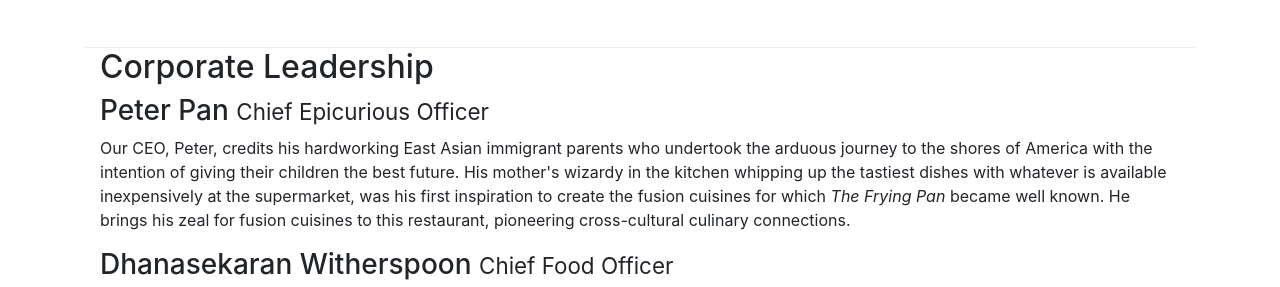
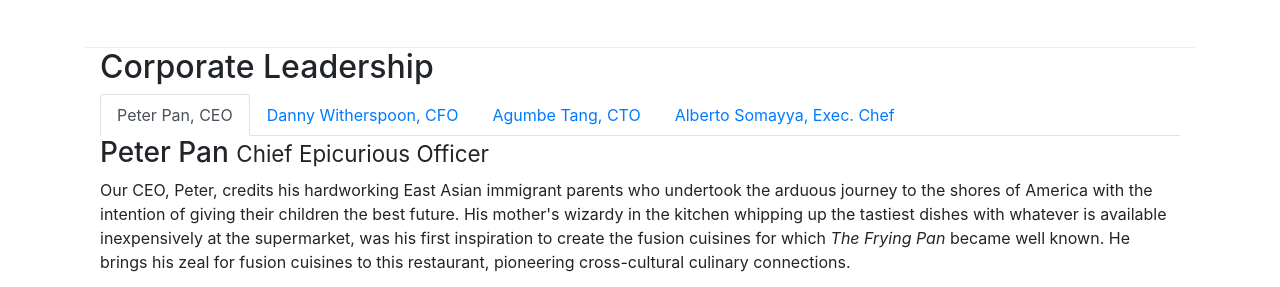
Before and after one commit to Hazem94/Front-End-UI, a website: page aboutus.html in a window 1280 px wide. Shown: the part 837-1124 px from the top of the page. Drawn offline with nearby package versions, Linux system fonts and the light colour scheme.

Commit message:
Tabbed navigation

```diff
--- a/aboutus.html
+++ b/aboutus.html
@@ -74,14 +74,38 @@
         <div>
             <div class="col-12">
                 <h2>Corporate Leadership</h2>
+                <ul class="nav nav-tabs">
+                    <li class="nav-item">
+                        <a class="nav-link active" href="#peter" role="tab" data-toggle="tab">Peter Pan, CEO</a>
+                    </li>
+                    <li class="nav-item">
+                        <a class="nav-link" href="#danny" role="tab" data-toggle="tab">Danny Witherspoon, CFO</a>
+                    </li>
+                    <li class="nav-item">
+                        <a class="nav-link" href="#agumbe" role="tab" data-toggle="tab">Agumbe Tang, CTO</a>
+                    </li>
+                    <li class="nav-item">
+                        <a class="nav-link" href="#alberto" role="tab" data-toggle="tab">Alberto Somayya, Exec. Chef</a>
+                    </li>
+                </ul>
+                <div class="tab-content">
+                    <div class="tab-pane fade show active" id="peter">
                         <h3>Peter Pan <small>Chief Epicurious Officer</small></h3>
                         <p class="d-none d-lg-block">Our CEO, Peter, credits his hardworking East Asian immigrant parents who undertook the arduous journey to the shores of America with the intention of giving their children the best future. His mother's wizardy in the kitchen whipping up the tastiest dishes with whatever is available inexpensively at the supermarket, was his first inspiration to create the fusion cuisines for which <em>The Frying Pan</em> became well known. He brings his zeal for fusion cuisines to this restaurant, pioneering cross-cultural culinary connections.</p>
+                    </div>
+                    <div class="tab-pane fade" id="danny">
                         <h3>Dhanasekaran Witherspoon <small>Chief Food Officer</small></h3>
                         <p class="d-none d-lg-block">Our CFO, Danny, as he is affectionately referred to by his colleagues, comes from a long established family tradition in farming and produce. His experiences growing up on a farm in the Australian outback gave him great appreciation for varieties of food sources. As he puts it in his own words, <em>Everything that runs, wins, and everything that stays, pays!</em></p>
+                    </div>
+                    <div class="tab-pane fade" id="agumbe">
                         <h3>Agumbe Tang <small>Chief Taste Officer</small></h3>
                         <p class="d-none d-lg-block">Blessed with the most discerning gustatory sense, Agumbe, our CTO, personally ensures that every dish that we serve meets his exacting tastes. Our chefs dread the tongue lashing that ensues if their dish does not meet his exacting standards. He lives by his motto, <em>You click only if you survive my lick.</em></p>
+                    </div>
+                    <div class="tab-pane fade" id="alberto">
                         <h3>Alberto Somayya <small>Executive Chef</small></h3>
                         <p class="d-none d-lg-block">Award winning three-star Michelin chef with wide International experience having worked closely with whos-who in the culinary world, he specializes in creating mouthwatering Indo-Italian fusion experiences. He says, <em>Put together the cuisines from the two craziest cultures, and you get a winning hit! Amma Mia!</em></p>
+                    </div>
+                </div>
             </div>
        </div>
        <div class="row row-content">
```
Lines whose indentation alone changed are shown as unchanged.
